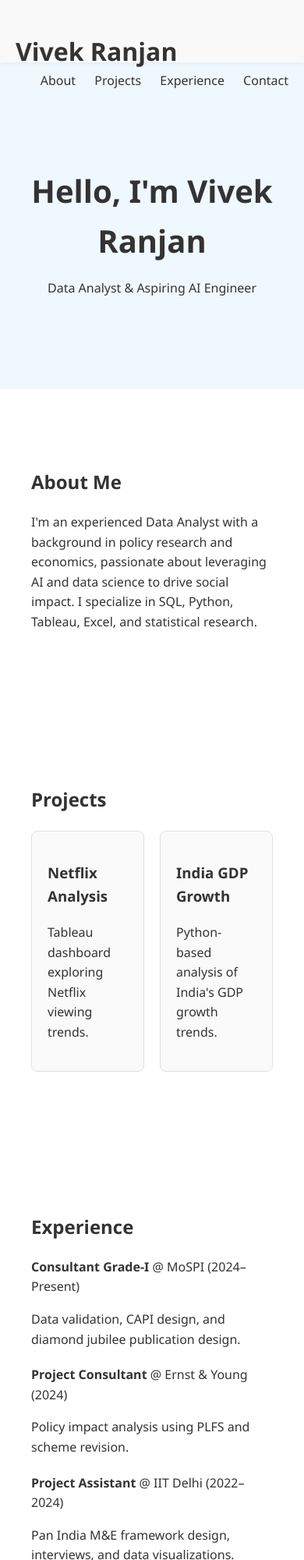
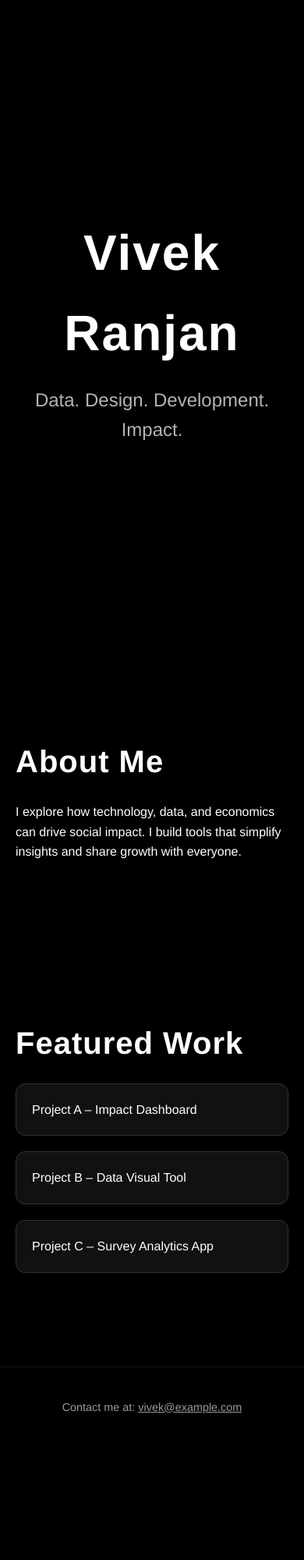
Before and after one commit to thesepheredstar/Vivek_Portfolio, a plain HTML site: page index.html in a window 390 px wide. Shown: the top 2000 px of the page at 78% size. After the commit the page ends 1856 px from the top, so only its background shows below. Drawn offline with nearby package versions, Linux system fonts and the light colour scheme.

Commit message:
2nd commit, have added animation. projects are yet to upload

```diff
--- a/index.html
+++ b/index.html
@@ -2,96 +2,33 @@
 <html lang="en">
 <head>
   <meta charset="UTF-8" />
-  <meta name="viewport" content="width=device-width, initial-scale=1.0"/>
+  <meta name="viewport" content="width=device-width, initial-scale=1.0" />
   <title>Vivek Ranjan | Portfolio</title>
   <link rel="stylesheet" href="style.css" />
-  <link href="https://cdn.jsdelivr.net/npm/aos@2.3.4/dist/aos.css" rel="stylesheet">
+  <script src="https://cdnjs.cloudflare.com/ajax/libs/gsap/3.12.2/gsap.min.js" defer></script>
+  <script src="https://cdnjs.cloudflare.com/ajax/libs/gsap/3.12.2/ScrollTrigger.min.js" defer></script>
+  <script src="script.js" defer></script>
 </head>
 <body>
-
-  <header class="navbar">
-    <div class="container">
-      <h1>Vivek Ranjan</h1>
-      <nav>
-        <ul>
-          <li><a href="#about">About</a></li>
-          <li><a href="#projects">Projects</a></li>
-          <li><a href="#experience">Experience</a></li>
-          <li><a href="#contact">Contact</a></li>
-        </ul>
-      </nav>
-    </div>
+  <header class="hero">
+    <h1 class="hero-title">Vivek Ranjan</h1>
+    <p class="hero-subtitle">Data. Design. Development. Impact.</p>
   </header>
 
-  <section class="hero" data-aos="fade-in">
-    <div class="container">
-      <h2>Hello, I'm Vivek Ranjan</h2>
-      <p>Data Analyst & Aspiring AI Engineer</p>
-    </div>
+  <section class="about">
+    <h2>About Me</h2>
+    <p>I explore how technology, data, and economics can drive social impact. I build tools that simplify insights and share growth with everyone.</p>
   </section>
 
-  <section id="about" class="section" data-aos="fade-up">
-    <div class="container">
-      <h2>About Me</h2>
-      <p>I'm an experienced Data Analyst with a background in policy research and economics, passionate about leveraging AI and data science to drive social impact. I specialize in SQL, Python, Tableau, Excel, and statistical research.</p>
-    </div>
+  <section class="projects">
+    <h2>Featured Work</h2>
+    <div class="project-card">Project A – Impact Dashboard</div>
+    <div class="project-card">Project B – Data Visual Tool</div>
+    <div class="project-card">Project C – Survey Analytics App</div>
   </section>
 
-  <section id="projects" class="section" data-aos="fade-up">
-    <div class="container">
-      <h2>Projects</h2>
-      <div class="projects-grid">
-        <a href="https://public.tableau.com/app/profile/vivek.ranjan6366/vizzes" target="_blank" class="card">
-          <h3>Netflix Analysis</h3>
-          <p>Tableau dashboard exploring Netflix viewing trends.</p>
-        </a>
-        <a href="https://github.com/vk8teen/data_sci_projects/blob/main/Growth_Rate_Trend_of_India.ipynb" target="_blank" class="card">
-          <h3>India GDP Growth</h3>
-          <p>Python-based analysis of India's GDP growth trends.</p>
-        </a>
-      </div>
-    </div>
-  </section>
-
-  <section id="experience" class="section" data-aos="fade-up">
-    <div class="container">
-      <h2>Experience</h2>
-      <ul class="timeline">
-        <li>
-          <strong>Consultant Grade-I</strong> @ MoSPI (2024–Present)
-          <p>Data validation, CAPI design, and diamond jubilee publication design.</p>
-        </li>
-        <li>
-          <strong>Project Consultant</strong> @ Ernst & Young (2024)
-          <p>Policy impact analysis using PLFS and scheme revision.</p>
-        </li>
-        <li>
-          <strong>Project Assistant</strong> @ IIT Delhi (2022–2024)
-          <p>Pan India M&E framework design, interviews, and data visualizations.</p>
-        </li>
-      </ul>
-    </div>
-  </section>
-
-  <section id="contact" class="section" data-aos="fade-up">
-    <div class="container">
-      <h2>Contact Me</h2>
-      <p>📍 Delhi, India</p>
-      <p>📧 <a href="mailto:vivekranjan21639@gmail.com">vivekranjan21639@gmail.com</a></p>
-      <p>🔗 <a href="https://www.linkedin.com/in/vivek-ranjan-iit-delhi/" target="_blank">LinkedIn</a> |
-          <a href="https://github.com/vk8teen" target="_blank">GitHub</a></p>
-    </div>
-  </section>
-
-  <footer>
-    <div class="container">
-      <p>&copy; 2025 Vivek Ranjan. All rights reserved.</p>
-    </div>
+  <footer class="contact">
+    <p>Contact me at: <a href="mailto:vivek@example.com">vivek@example.com</a></p>
   </footer>
-
-  <script src="https://cdn.jsdelivr.net/npm/aos@2.3.4/dist/aos.js"></script>
-  <script>
-    AOS.init();
-  </script>
 </body>
 </html>
--- /dev/null
+++ b/script.js
@@ -0,0 +1,18 @@
+// Hero section fade in
+gsap.from(".hero-title", { duration: 1, y: -50, opacity: 0, ease: "power2.out" });
+gsap.from(".hero-subtitle", { duration: 1, y: 30, opacity: 0, delay: 0.5, ease: "power2.out" });
+
+// Scroll-triggered reveals
+gsap.utils.toArray("section").forEach(section => {
+  gsap.to(section, {
+    scrollTrigger: {
+      trigger: section,
+      start: "top 85%",
+      toggleActions: "play none none none"
+    },
+    opacity: 1,
+    y: 0,
+    duration: 1.2,
+    ease: "power3.out"
+  });
+});
--- a/style.css
+++ b/style.css
@@ -1,101 +1,76 @@
-body {
+* {
     margin: 0;
-    font-family: 'Segoe UI', sans-serif;
-    background: #fff;
-    color: #333;
-    line-height: 1.6;
+    padding: 0;
+    box-sizing: border-box;
   }
 
-  .container {
-    max-width: 960px;
-    margin: auto;
+  body {
+    background: #000;
+    color: #fff;
+    font-family: 'Helvetica Neue', sans-serif;
+    line-height: 1.6;
+    overflow-x: hidden;
+  }
+
+  .hero {
+    height: 100vh;
+    display: flex;
+    flex-direction: column;
+    justify-content: center;
+    align-items: center;
+    text-align: center;
     padding: 20px;
   }
 
-  .navbar {
-    background: #f9f9f9;
-    padding: 20px 0;
-    box-shadow: 0 2px 5px rgba(0,0,0,0.05);
-    position: sticky;
-    top: 0;
-    z-index: 1000;
+  .hero-title {
+    font-size: 4rem;
+    font-weight: bold;
+    letter-spacing: 2px;
   }
 
-  .navbar h1 {
-    margin: 0;
-    float: left;
+  .hero-subtitle {
+    font-size: 1.5rem;
+    margin-top: 1rem;
+    opacity: 0.7;
   }
 
-  .navbar nav ul {
-    list-style: none;
-    float: right;
-    margin: 0;
-    padding: 0;
+  section {
+    padding: 100px 20px;
+    max-width: 900px;
+    margin: auto;
+    opacity: 0;
+    transform: translateY(60px);
   }
 
-  .navbar nav ul li {
-    display: inline;
-    margin-left: 20px;
+  h2 {
+    font-size: 2.5rem;
+    margin-bottom: 20px;
+    letter-spacing: 1px;
   }
 
-  .navbar nav ul li a {
-    text-decoration: none;
-    color: #333;
-    transition: color 0.3s;
+  .project-card {
+    background: #111;
+    margin: 20px 0;
+    padding: 20px;
+    border: 1px solid #333;
+    border-radius: 12px;
+    transition: transform 0.3s, background 0.3s;
   }
 
-  .navbar nav ul li a:hover {
-    color: #007acc;
-  }
-
-  .hero {
-    text-align: center;
-    padding: 80px 20px;
-    background: #f0f8ff;
-  }
-
-  .hero h2 {
-    font-size: 2.5rem;
-    margin-bottom: 10px;
-  }
-
-  .section {
-    padding: 60px 20px;
-  }
-
-  .projects-grid {
-    display: grid;
-    grid-template-columns: 1fr 1fr;
-    gap: 20px;
-  }
-
-  .card {
-    background: #fafafa;
-    padding: 20px;
-    border-radius: 8px;
-    text-decoration: none;
-    color: #333;
-    border: 1px solid #e0e0e0;
-    transition: transform 0.2s;
-  }
-
-  .card:hover {
-    transform: translateY(-5px);
-  }
-
-  .timeline {
-    list-style: none;
-    padding: 0;
-  }
-
-  .timeline li {
-    margin-bottom: 20px;
+  .project-card:hover {
+    transform: scale(1.02);
+    background: #222;
   }
 
   footer {
+    padding: 40px;
     text-align: center;
-    padding: 30px;
-    background: #f9f9f9;
-    margin-top: 40px;
+    border-top: 1px solid #222;
     font-size: 0.9rem;
+    opacity: 0.6;
   }
+
+  a {
+    color: #fff;
+    text-decoration: underline;
+  }
```
